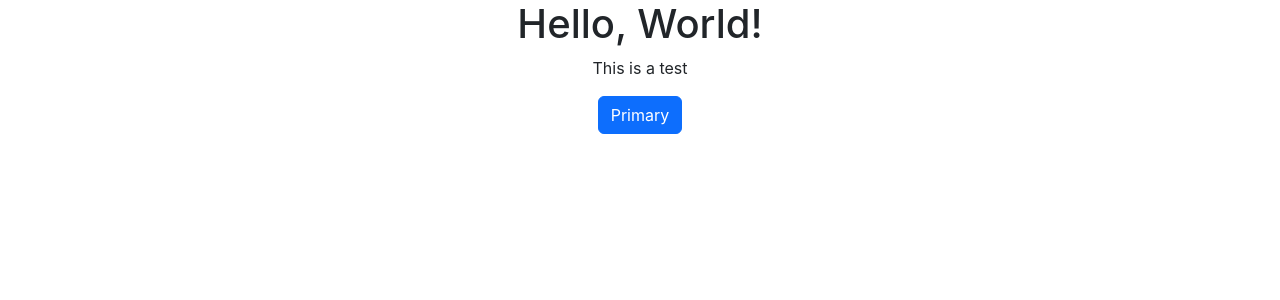
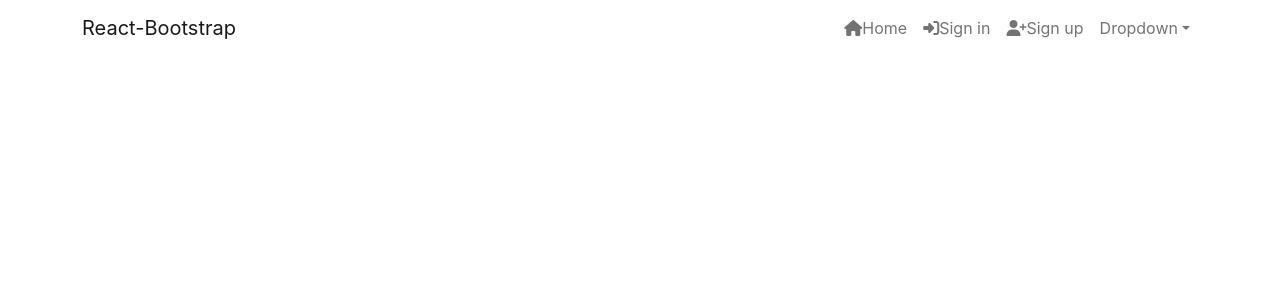
Before and after one commit to HPCarey/trekkers, a React (Create React App) app: page / in a window 1280 px wide. Shown: the top 300 px of the page. Built offline with nearby package versions, Linux system fonts and the light colour scheme.

Commit message:
add components file and basic Navbar component

```diff
--- a/public/index.html
+++ b/public/index.html
@@ -21,6 +21,7 @@
       crossorigin="anonymous"
     />
     <link rel="manifest" href="%PUBLIC_URL%/manifest.json" crossorigin="use-credentials" />
+    <script src="https://kit.fontawesome.com/f972d991d8.js" crossorigin="anonymous"></script>
     <!--
       Notice the use of %PUBLIC_URL% in the tags above.
       It will be replaced with the URL of the `public` folder during the build.
--- a/src/App.js
+++ b/src/App.js
@@ -1,12 +1,12 @@
-import { Button } from 'react-bootstrap';
 import './App.css';
+import NavBar from './components/NavBar';
 
 function App() {
   return (
     <div className="App">
-      <h1>Hello, World!</h1>
-      <p>This is a test</p>
-      <Button variant="primary">Primary</Button>
+      <NavBar>
+
+      </NavBar>
     </div>
   );
 }
--- /dev/null
+++ b/src/components/NavBar.js
@@ -0,0 +1,32 @@
+import React from "react";
+import { Container, Nav, NavDropdown, Navbar } from "react-bootstrap";
+
+const NavBar = () => {
+  return (
+    <Navbar expand="md" fixed="top">
+      <Container>
+        <Navbar.Brand href="#home">React-Bootstrap</Navbar.Brand>
+        <Navbar.Toggle aria-controls="basic-navbar-nav" />
+        <Navbar.Collapse id="basic-navbar-nav">
+          <Nav className="ms-auto text-start">
+            <Nav.Link><i className="fas fa-home"></i>Home</Nav.Link>
+            <Nav.Link><i className="fas fa-sign-in-alt"></i>Sign in</Nav.Link>
+            <Nav.Link><i className="fas fa-user-plus"></i>Sign up</Nav.Link>
+            <NavDropdown title="Dropdown" id="basic-nav-dropdown">
+              <NavDropdown.Item href="#action/3.1">Action</NavDropdown.Item>
+              <NavDropdown.Item href="#action/3.2">
+                Another action
+              </NavDropdown.Item>
+              <NavDropdown.Item href="#action/3.3">Something</NavDropdown.Item>
+              <NavDropdown.Divider />
+              <NavDropdown.Item href="#action/3.4">
+                Separated link
+              </NavDropdown.Item>
+            </NavDropdown>
+          </Nav>
+        </Navbar.Collapse>
+      </Container>
+    </Navbar>
+  );
+};
+export default NavBar;
```
